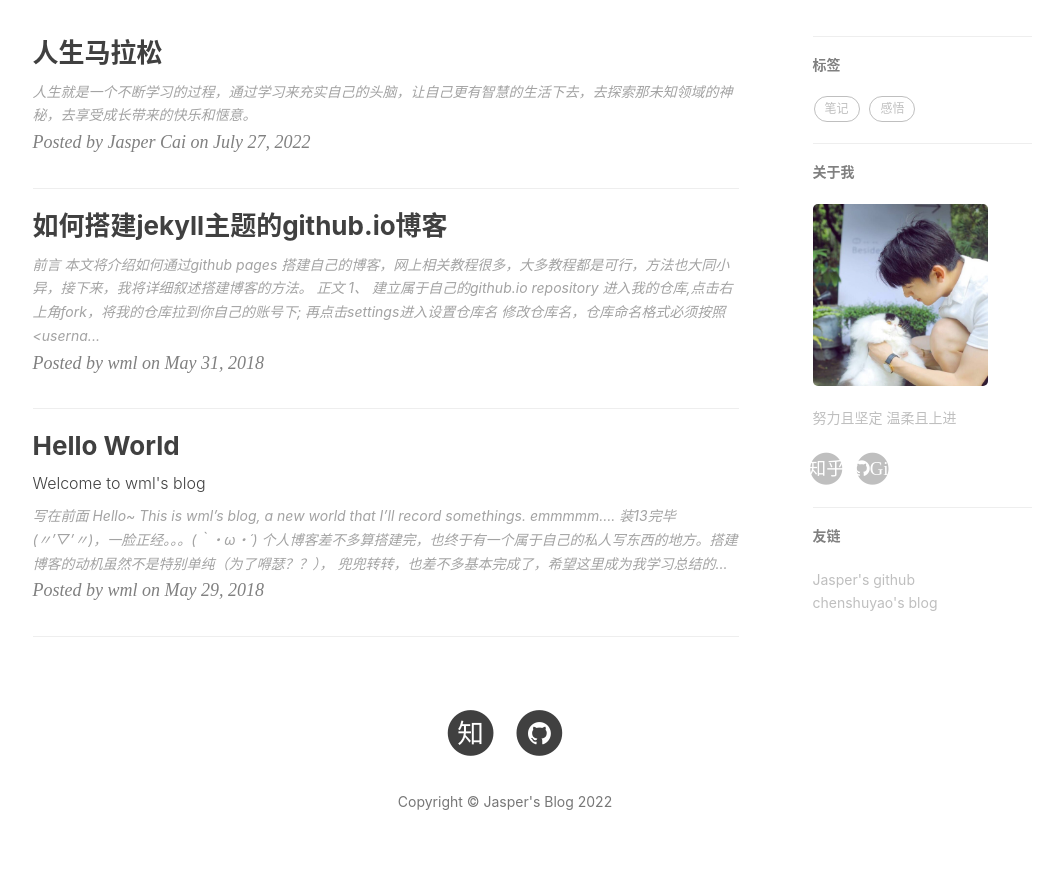
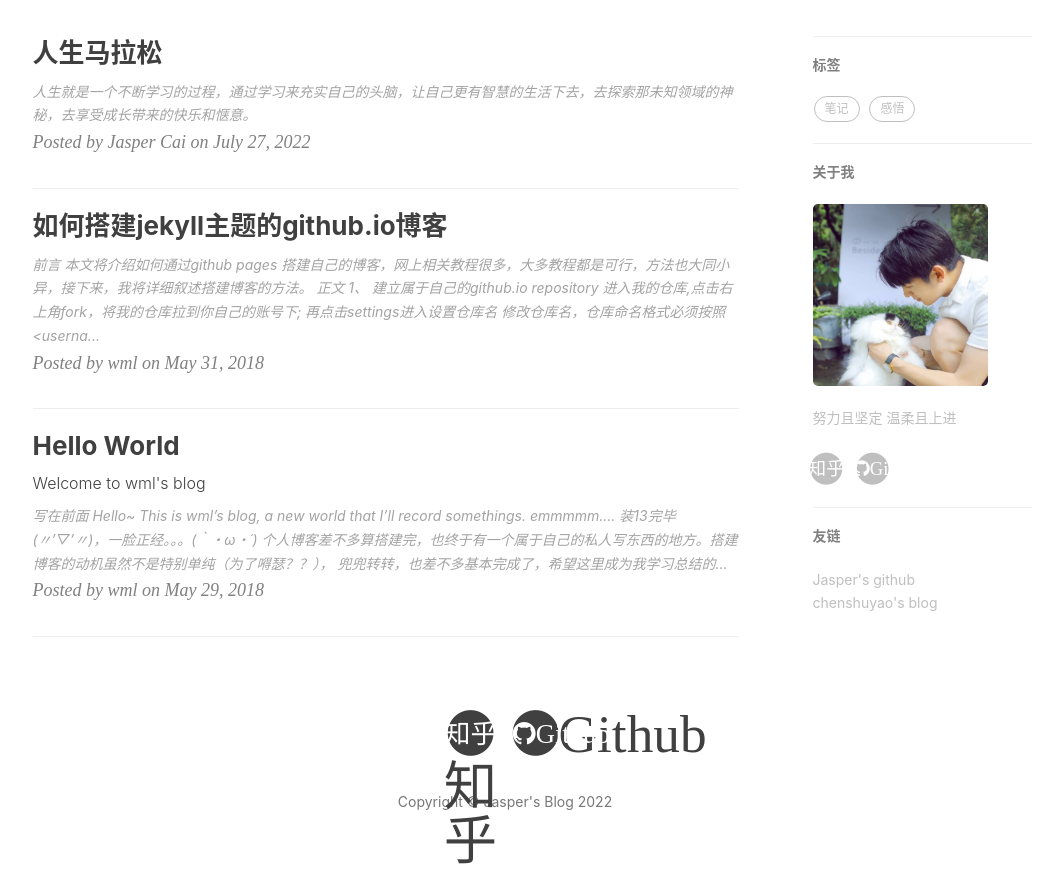
Before and after one commit to pumpbumb/pumpbumb.github.io, a Jekyll site: the page built from index.html, in a window 1280 px wide, cut to the strip 422-1301 px from the top of the page. Shown: the whole strip, without its empty margins (135-1198 px from the left). Built offline with Jekyll 4.4.1, drawn with Linux system fonts in a browser that asks for light colours; nearby versions of some CDN libraries; the list of posts is cut into pages by our own code; comment, search, counter and statistics services are not loaded.

Commit message:
修改配置

```diff
--- a/_includes/footer.html
+++ b/_includes/footer.html
@@ -30,8 +30,8 @@
                     <li>
                         <a target="_blank" href="https://www.zhihu.com/people/{{ site.zhihu_username }}">
                             <span class="fa-stack fa-lg">
-                                <i class="fa fa-circle fa-stack-2x"></i>
-                                <i class="fa  fa-stack-1x fa-inverse">知</i>
+                                <i class="fa fa-circle fa-stack-2x">知乎</i>
+                                <i class="fa  fa-stack-1x fa-inverse">知乎</i>
                             </span>
                         </a>
                     </li>
@@ -62,8 +62,8 @@
                     <li>
                         <a target="_blank" href="https://github.com/{{ site.github_username }}">
                             <span class="fa-stack fa-lg">
-                                <i class="fa fa-circle fa-stack-2x"></i>
-                                <i class="fa fa-github fa-stack-1x fa-inverse"></i>
+                                <i class="fa fa-circle fa-stack-2x">Github</i>
+                                <i class="fa fa-github fa-stack-1x fa-inverse">Github</i>
                             </span>
                         </a>
                     </li>
```
